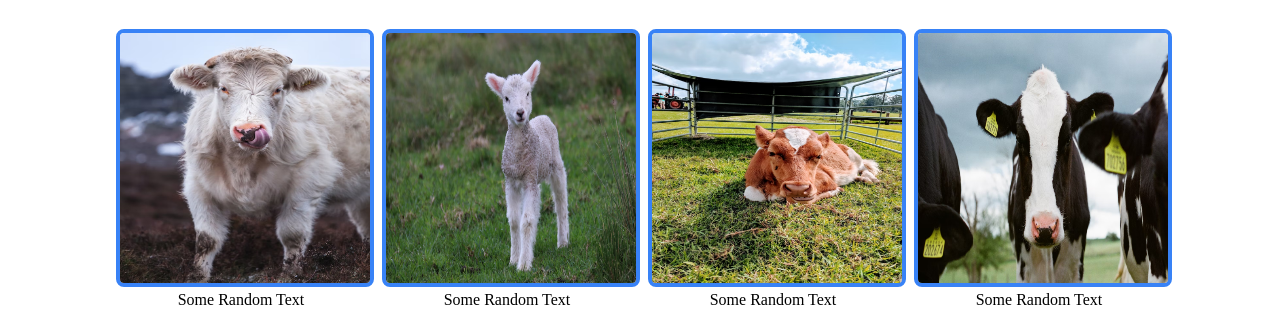
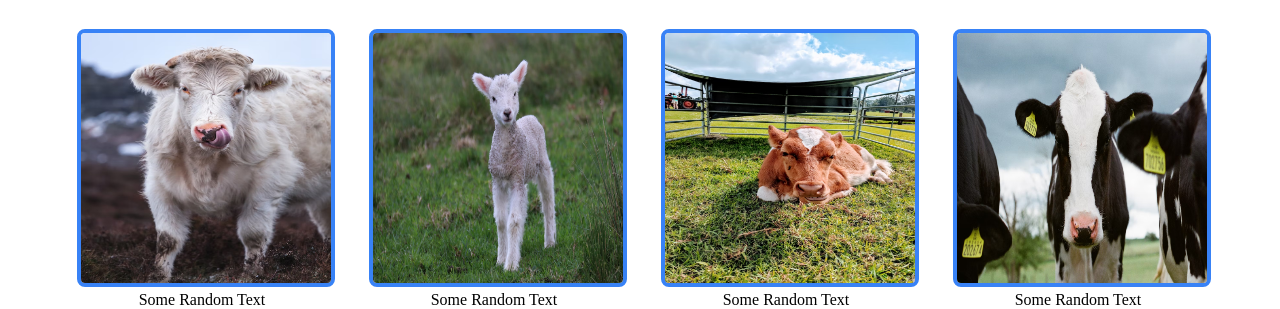
Before and after one commit to freshc0w/odin-landing-page, a plain HTML site: page index.html in a window 1280 px wide. Shown: the part 498-807 px from the top of the page. Drawn offline with Linux system fonts and the light colour scheme.

Commit message:
Edit gaps of images

```diff
--- a/style.css
+++ b/style.css
@@ -92,7 +92,7 @@ img {
     display: flex;
     flex: auto;
     justify-content: center;
-    gap: 16px;
+    gap: 42px;
 
 }
 
```
